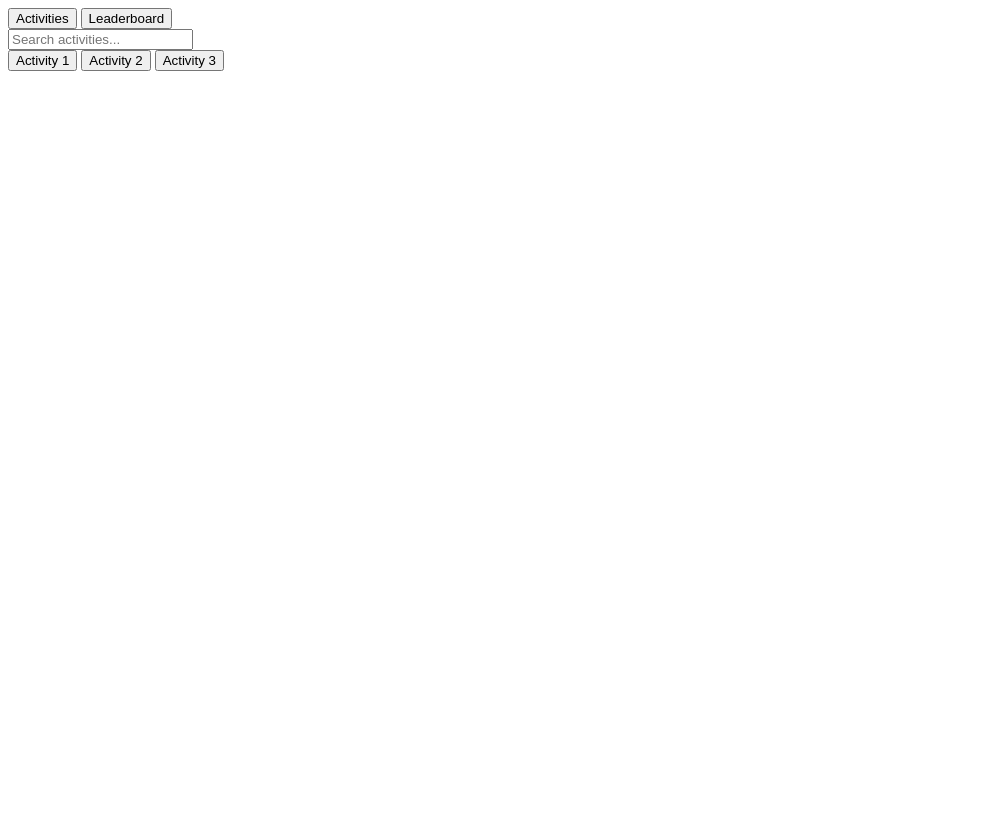
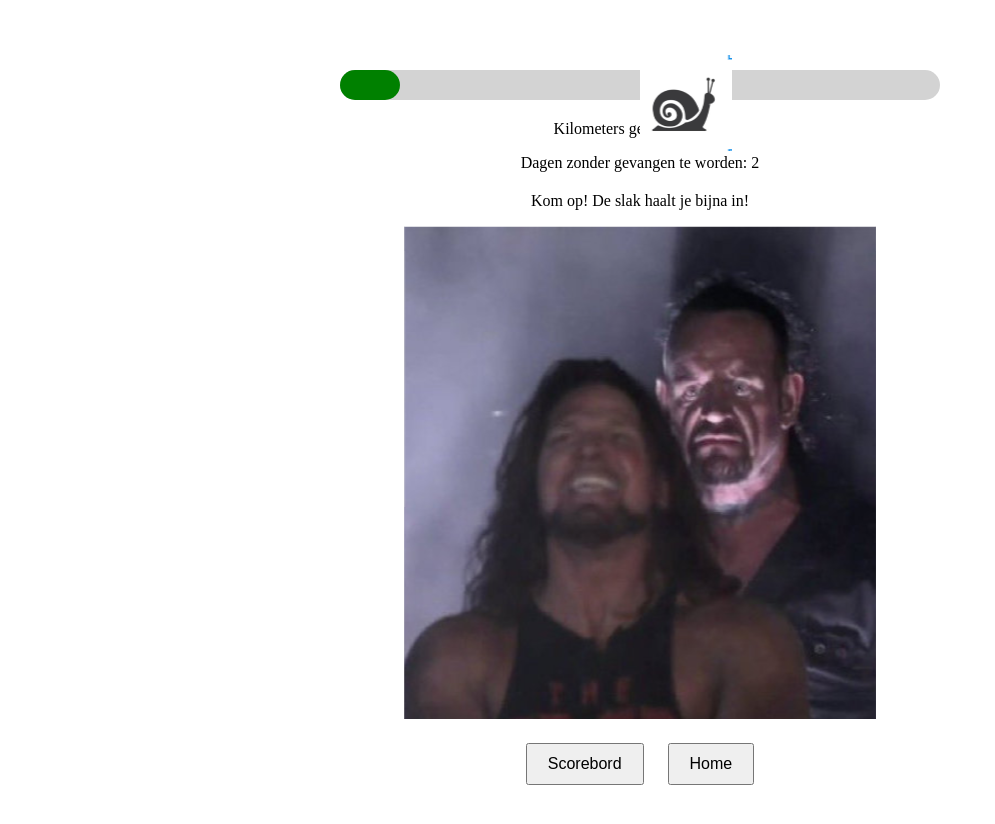
Before and after one commit to TristanDekeyser/IternationalWeek, a plain HTML site: page home.html in a window 1280 px wide. Shown: the whole page, without its empty margins (0-995 px from the left). Before the commit the page ends 800 px from the top, so only its background shows below. Drawn offline with Linux system fonts and the light colour scheme.

Commit message:
Add images + scripthome.js

```diff
--- a/home.html
+++ b/home.html
@@ -3,27 +3,29 @@
   <head>
     <meta charset="UTF-8" />
     <meta name="viewport" content="width=device-width, initial-scale=1.0" />
-    <title>My App</title>
-    <link rel="stylesheet" href="styles.css" />
+    <title>Wandel App</title>
+    <link rel="stylesheet" href="styleshome.css" />
   </head>
   <body>
-    <div class="app-container">
-      <div class="progress-bar"></div>
-      <div class="button-container">
-        <button class="button">Activities</button>
-        <button class="button">Leaderboard</button>
+    <div class="container">
+      <div class="progress-bar">
+        <div class="progress"></div>
+        <img src="snail.png" alt="snail" class="snail-icon" />
       </div>
-      <input
-        type="text"
-        class="search-input"
-        placeholder="Search activities..."
-      />
-      <div class="activity-buttons">
-        <button class="activity-button">Activity 1</button>
-        <button class="activity-button">Activity 2</button>
-        <button class="activity-button">Activity 3</button>
-        <!-- Voeg hier meer knoppen toe voor verschillende activiteiten -->
+      <div class="stats">
+        <p>Kilometers gewandeld: <span id="kilometers">0</span></p>
+        <p>Dagen zonder gevangen te worden: <span id="days">0</span></p>
+      </div>
+      <div class="message">
+        <p id="message-text">Begin met wandelen om de slak te verslaan!</p>
+        <img src="meme1.png" alt="meme" id="meme-img" />
+      </div>
+      <div class="buttons">
+        <button id="scoreboard-btn">Scorebord</button>
+        <button id="home-btn">Home</button>
       </div>
     </div>
+
+    <script src="scripthome.js"></script>
   </body>
 </html>
--- /dev/null
+++ b/scripthome.js
@@ -0,0 +1,58 @@
+document.addEventListener("DOMContentLoaded", function() {
+    const progress = document.querySelector('.progress');
+    const kilometersElement = document.getElementById('kilometers');
+    const daysElement = document.getElementById('days');
+    const messageText = document.getElementById('message-text');
+    const memeImg = document.getElementById('meme-img');
+    const progressBarWidth = 300; // Adjust according to your design
+    const maxKilometers = 10; // Maximum kilometers to complete
+
+    let kilometers = 0;
+    let days = 0;
+
+    function updateProgress() {
+      const progressPercentage = (kilometers / maxKilometers) * 100;
+      progress.style.width = `${progressPercentage}%`;
+
+      // Update message and meme based on progress
+      if (kilometers === 0) {
+        messageText.textContent = "Begin met wandelen om de slak te verslaan!";
+        memeImg.src = "meme1.png";
+      } else if (kilometers < maxKilometers / 2) {
+        messageText.textContent = "Kom op! De slak haalt je bijna in!";
+        memeImg.src = "meme2.png";
+      } else if (kilometers < maxKilometers) {
+        messageText.textContent = "Je bent bijna veilig! Blijf doorgaan!";
+        memeImg.src = "meme3.png";
+      } else {
+        // If progress is complete
+        messageText.textContent = "Je hebt de slak verslagen! Goed gedaan!";
+        memeImg.src = "meme4.png";
+        kilometers = 0; // Reset kilometers
+        days = 0; // Reset days
+      }
+      kilometersElement.textContent = kilometers.toFixed(1);
+      daysElement.textContent = days;
+    }
+
+    function walk() {
+      kilometers += 0.5; // Increment by example value
+      days += 1; // Increment by 1 for simplicity
+      updateProgress();
+    }
+
+    const homeBtn = document.getElementById('home-btn');
+    const scoreboardBtn = document.getElementById('scoreboard-btn');
+
+    homeBtn.addEventListener('click', function() {
+      // Logic to navigate back to home screen
+      console.log("Navigating to home screen...");
+    });
+
+    scoreboardBtn.addEventListener('click', function() {
+      // Logic to navigate to scoreboard
+      console.log("Navigating to scoreboard...");
+    });
+
+    setInterval(walk, 2000); // Example interval for walking simulation
+  });
--- a/styleshome.css
+++ b/styleshome.css
@@ -1,56 +1,44 @@
-body {
-    font-family: Arial, sans-serif;
-    margin: 0;
-    padding: 0;
-}
-
-.app-container {
+.container {
+    max-width: 600px;
+    margin: 50px auto;
     padding: 20px;
+    text-align: center;
   }
 
   .progress-bar {
-    width: 100%;
-    height: 10px;
-    background-color: #ccc;
+    position: relative;
+    height: 30px;
+    background-color: lightgray;
+    border-radius: 15px;
     margin-bottom: 20px;
-    /* Voeg hier verdere stijling toe voor de voortgangsbalk */
   }
 
-.button-container {
-    display: flex;
-    justify-content: space-between;
-    margin-bottom: 10px;
+  .progress {
+    position: absolute;
+    top: 0;
+    left: 0;
+    height: 100%;
+    background-color: green;
+    border-radius: 15px;
+    width: 0;
+    transition: width 0.5s ease; /* Smooth transition effect */
   }
 
-.button {
-    width: 48%;
-    padding: 10px 20px;
-    border: none;
-    border-radius: 20px;
-    background-color: #007bff;
-    color: #fff;
-    cursor: pointer;
+  .snail-icon {
+    position: absolute;
+    top: -15px;
   }
 
-.search-input {
-    width: 95%;
-    padding: 10px;
-    border-radius: 20px;
-    border: 1px solid #ccc;
-    margin-bottom: 10px;
+  .stats {
+    margin-bottom: 20px;
   }
 
-.activity-buttons {
-    display: flex;
-    flex-direction: column; /* Verander roosterindeling naar kolomindeling */
-    grid-gap: 10px;
+  .message {
+    margin-bottom: 20px;
   }
 
-.activity-button {
-    padding: 15px;
-    border: none;
-    border-radius: 10px;
-    background-color: #007bff;
-    color: #fff;
-    cursor: pointer;
+  .buttons button {
+    margin: 0 10px;
+    padding: 10px 20px;
+    font-size: 16px;
   }
```
Also changed, not shown: meme1.png (added), meme2.png (added), meme3.png (added), meme4.png (added), snail.png (added). Lines whose indentation alone changed are shown as unchanged.
